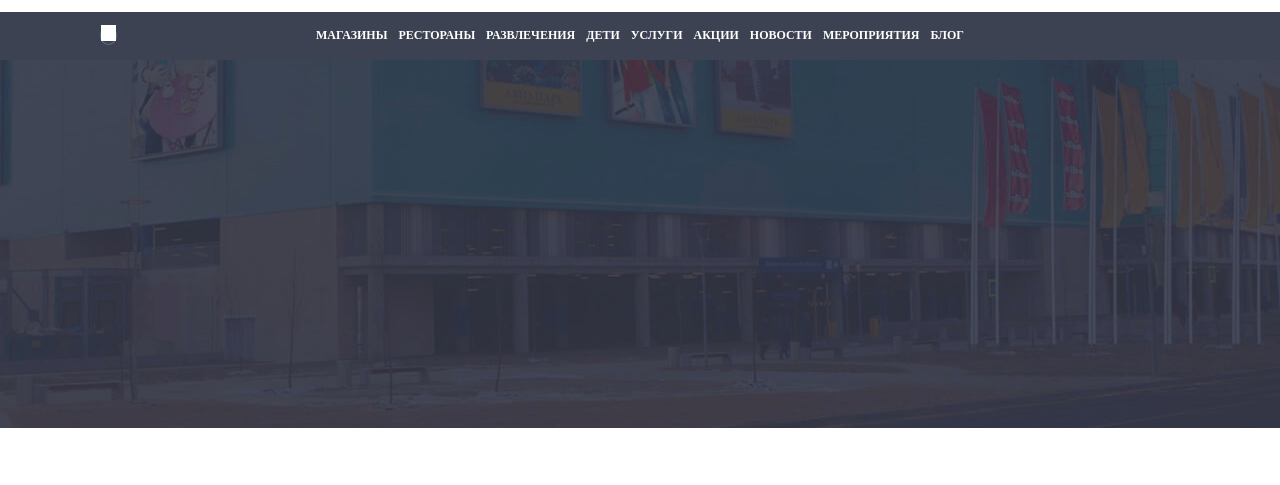
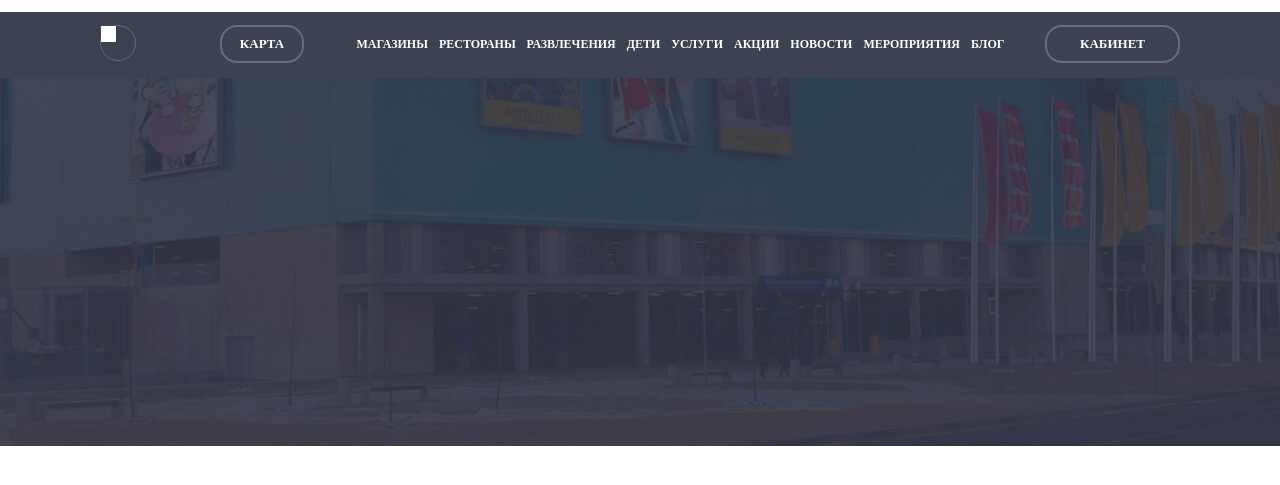
Before and after one commit to coatceatl/elje-layout, a website: page index.html in a window 1280 px wide. Shown: the part 55-540 px from the top of the page. Drawn offline with Linux system fonts and the light colour scheme.

Commit message:
added account and map

```diff
--- a/index.html
+++ b/index.html
@@ -59,13 +59,14 @@
           </div>
         </div>
         <div class='row header-menu'>
-          <div class='col-5'>
+          <div class='col-5 services'>
             <div class='search'>
               <a class='search__link' href='#'>
                   <img src='img/icon_search.svg' alt='search'>
                 </a>
             </div>
             <div class='map'>
+              <a class='map__link' href='#'>КАРТА</a>
             </div>
           </div>
           <div class='col menu'>
@@ -99,7 +100,8 @@
               </li>
             </ul>
           </div>
-          <div class='col-5'>
+          <div class='col-5 account'>
+            <a class='account__link' href='#'>КАБИНЕТ</a>
           </div>
         </div>
       </div>
--- a/style.css
+++ b/style.css
@@ -88,7 +88,9 @@ ul {
 .language__list,
 .logo,
 .social,
-.menu {
+.menu,
+.map,
+.account {
   display: flex;
   flex-direction: row;
   justify-content: center;
@@ -118,6 +120,7 @@ ul {
 .header-menu {
   background-color: #3D4252;
   padding: 13px 100px 15px 100px;
+  justify-content: space-between;
 }
 .search__link {
   border: 1px solid #656C81;
@@ -130,6 +133,30 @@ ul {
 .hero {
   background: url(img/header-bg@2x.png) center center/cover no-repeat;
   height: 368px;
+}
+.services {
+  display: flex;
+}
+.search,
+.map {
+  display: inline-flex;
+}
+.map {
+  border: 2px solid #656C81;
+  border-radius: 17px;
+  width: 80px;
+  height: 34px;
+  margin-left: 84px;
+}
+.map__link,
+.account__link {
+  color: #FFFFFF;
+  font-family: Navigo;
+  font-size: 13px;
+  font-weight: 700;
+  line-height: 16px;
+  text-align: left;
+  text-decoration: none;
 }
 .menu__list {
   display: flex;
@@ -154,3 +181,9 @@ ul {
   text-align: left;
   text-decoration: none;
 }
+.account {
+  border: 2px solid #656C81;
+  border-radius: 17px;
+  width: 131px;
+  height: 34px;
+}
```
